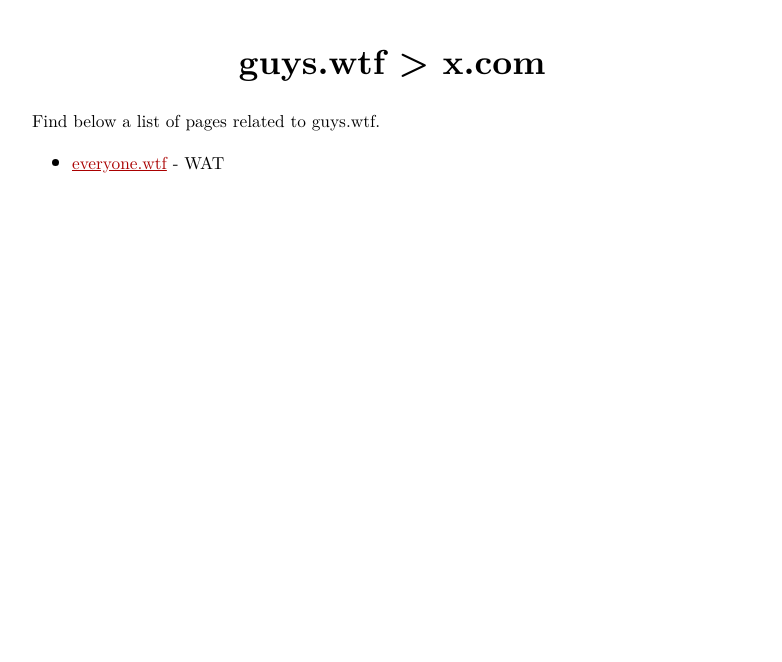
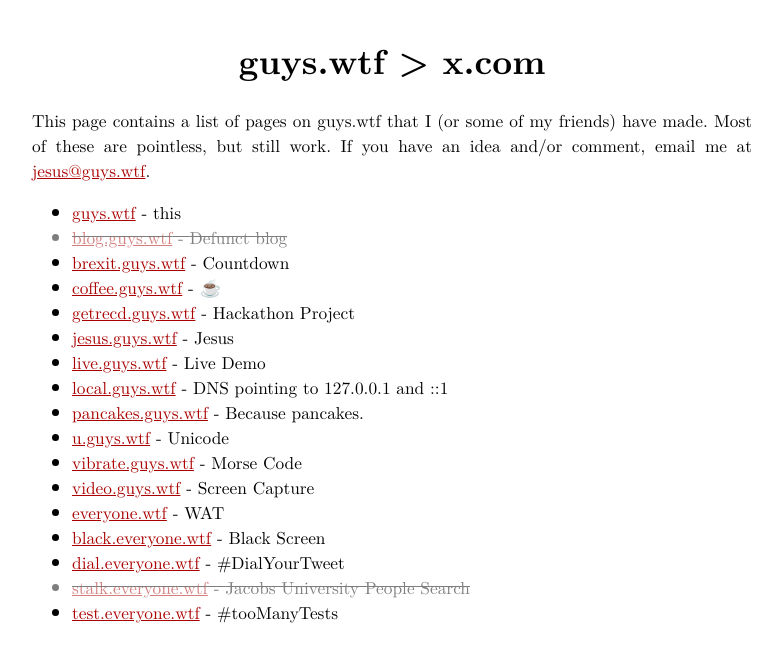
Before and after one commit to tkw1536/guys.wtf, a Next.js app: page / in a window 1280 px wide. Shown: the top 662 px of the page, without its empty margins (248-1030 px from the left). Built offline with nearby package versions, Linux system fonts and the light colour scheme.

Commit message:
Update list of pages.

```diff
--- a/data/network.json
+++ b/data/network.json
@@ -1,3 +1,21 @@
 [
-    ["everyone.wtf", "WAT"]
+    ["guys.wtf", "this", true],
+
+    ["blog.guys.wtf", "Defunct blog", false],
+    ["brexit.guys.wtf", "Countdown", true],
+    ["coffee.guys.wtf", "☕", true],
+    ["getrecd.guys.wtf", "Hackathon Project", true],
+    ["jesus.guys.wtf", "Jesus", true],
+    ["live.guys.wtf", "Live Demo", true],
+    ["local.guys.wtf", "DNS pointing to 127.0.0.1 and ::1", true],
+    ["pancakes.guys.wtf", "Because pancakes. ", true],
+    ["u.guys.wtf", "Unicode", true],
+    ["vibrate.guys.wtf", "Morse Code", true],
+    ["video.guys.wtf", "Screen Capture", true],
+
+    ["everyone.wtf", "WAT", true],
+    ["black.everyone.wtf", "Black Screen", true],
+    ["dial.everyone.wtf", "#DialYourTweet", true],
+    ["stalk.everyone.wtf", "Jacobs University People Search", false],
+    ["test.everyone.wtf", "#tooManyTests", true]
 ]
--- a/pages/index.tsx
+++ b/pages/index.tsx
@@ -2,29 +2,34 @@
 import Head from 'next/head';
 
 import network from '../data/network.json';
+const networkData = network as Array<[string, string, boolean]>;
 
 export default class Home extends React.Component {
   render() {
     return <>
       <Head>
         <title>Big if true</title>
+        <meta name="viewport" content="width=device-width, initial-scale=1"></meta>
+        <link rel="icon" type="image/x-icon" href="favicon.ico" />
       </Head>
       <h1>guys.wtf &gt; x.com</h1>
       <p>
-        Find below a list of pages related to guys.wtf.
+        This page contains a list of pages on guys.wtf that I (or some of my friends) have made.
+        Most of these are pointless, but still work.
+        If you have an idea and/or comment, email me at <a href="mailto:jesus@guys.wtf">jesus@guys.wtf</a>.
       </p>
       <ul>
-        {network.map(([url, text]) => <WTFLink key={url} url={url}>{text}</WTFLink> )}
+        {networkData.map(([url, text, hide]) => <WTFLink key={url} url={url} hide={hide}>{text}</WTFLink>)}
       </ul>
     </>;
   }
 }
 
-class WTFLink extends React.Component<{url: string, children: string}> {
+class WTFLink extends React.Component<{ url: string, children: string, hide: boolean }> {
   render() {
-    const {url, children} = this.props;
-    return <li>
-      <a href={`https://${url}`} children={url}/> - {children}
+    const { url, hide, children } = this.props;
+    return <li style={!hide ? { textDecoration: 'line-through', opacity: '50%' } : undefined}>
+      <a href={`https://${url}`} children={url} /> - {children}
     </li>;
   }
 }
```
